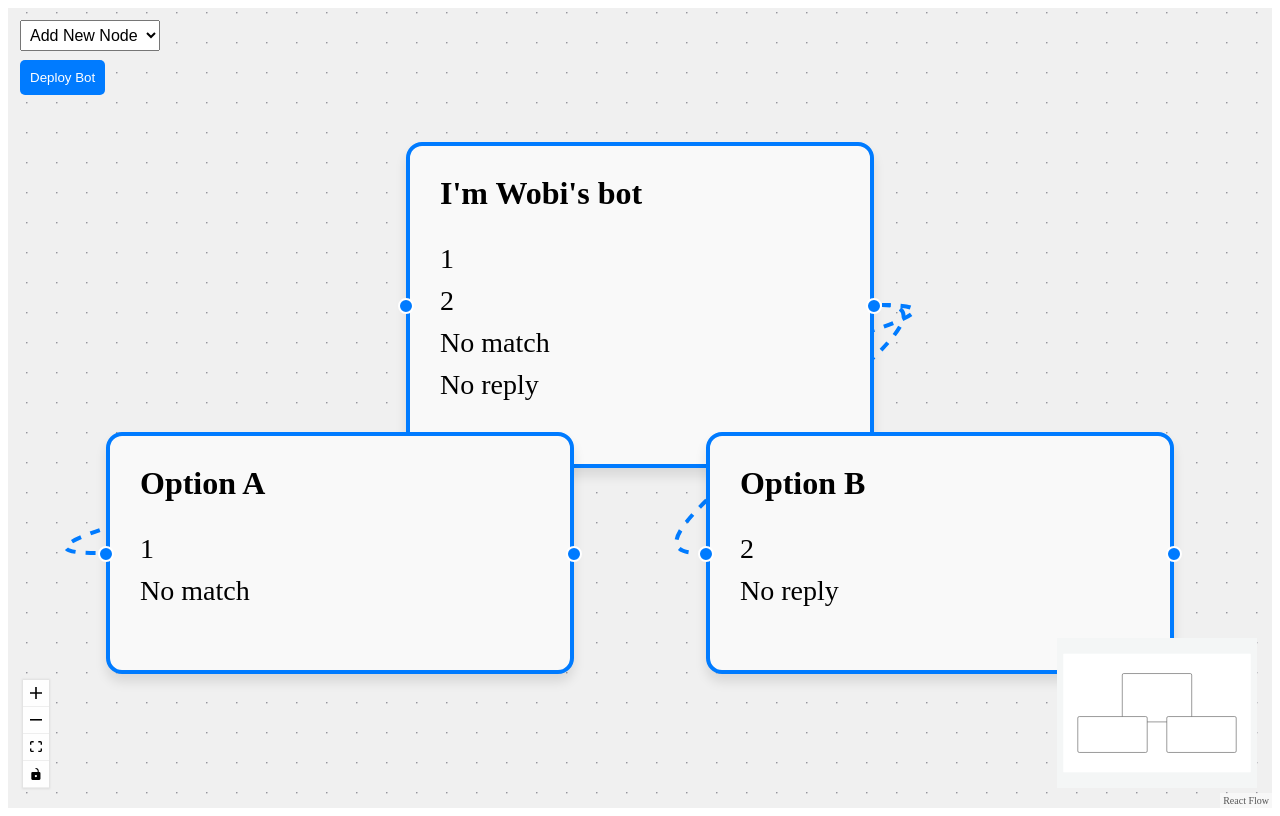
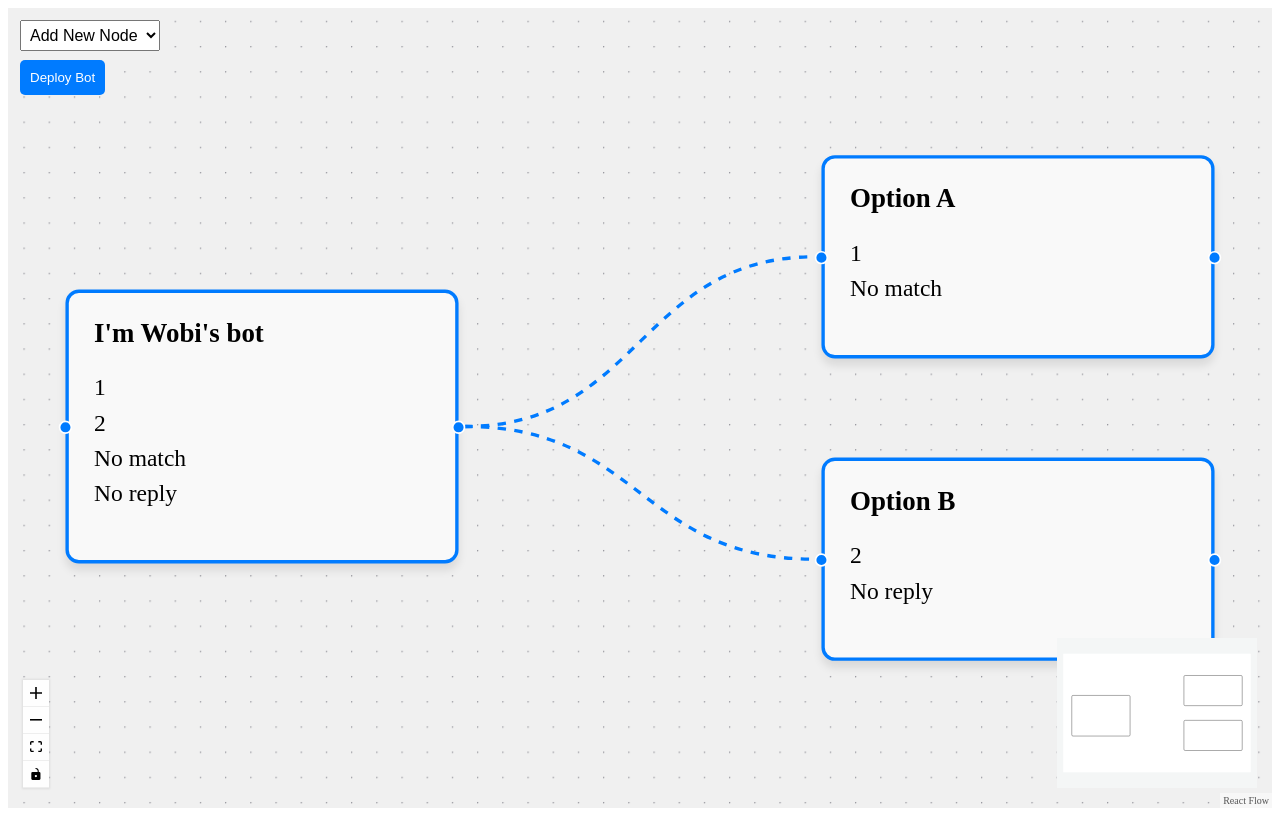
Before and after one commit to nangerno/BotBuilder, a React (Vite) app: page / in a window 1280 px wide. Built offline with nearby package versions, Linux system fonts and the light colour scheme.

Commit message:
updated full functionalities

```diff
--- a/src/App.jsx
+++ b/src/App.jsx
@@ -1,10 +1,12 @@
-import React, { useState, useMemo } from "react";
+import React, { useState, useMemo, useCallback } from "react";
 import ReactFlow, {
   addEdge,
   Background,
   Controls,
   MiniMap,
   Handle,
+  applyNodeChanges,
+  applyEdgeChanges,
 } from "react-flow-renderer";
 import "react-flow-renderer/dist/style.css";
 import "react-flow-renderer/dist/theme-default.css";
@@ -45,19 +47,19 @@ const initialNodes = [
     id: "1",
     type: "custom",
     data: { label: "I'm Wobi's bot", options: ["1", "2", "No match", "No reply"] },
-    position: { x: 250, y: 5 },
+    position: { x: 100, y: 100 },
   },
   {
     id: "2",
     type: "custom",
     data: { label: "Option A", options: ["1", "No match"] },
-    position: { x: 100, y: 150 },
+    position: { x: 550, y: 20 },
   },
   {
     id: "3",
     type: "custom",
     data: { label: "Option B", options: ["2", "No reply"] },
-    position: { x: 400, y: 150 },
+    position: { x: 550, y: 200 },
   },
 ];
 
@@ -128,6 +130,17 @@ function App() {
     alert("Bot deployed! (This is a placeholder action.)");
   };
 
+  // Handle changes to nodes and edges
+  const onNodesChange = useCallback(
+    (changes) => setNodes((nds) => applyNodeChanges(changes, nds)),
+    []
+  );
+
+  const onEdgesChange = useCallback(
+    (changes) => setEdges((eds) => applyEdgeChanges(changes, eds)),
+    []
+  );
+
   return (
     <div style={{ height: "100vh", width: "100%" }}>
       <ReactFlow
@@ -138,9 +151,10 @@ function App() {
         nodeTypes={nodeTypes} // Use the memoized nodeTypes
         style={{ backgroundColor:"#f0f0f0" }}
         nodesDraggable={true} // Ensure this is set to true
+        onNodesChange={onNodesChange} // Handle nodes change
+        onEdgesChange={onEdgesChange} // Handle edges change
         onNodeDoubleClick={onNodeDoubleClick}
         onNodeContextMenu={onNodeContextMenu}
-        draggable={true} // Ensure the entire canvas is draggable
       >
         <Background />
         <Controls />
```
